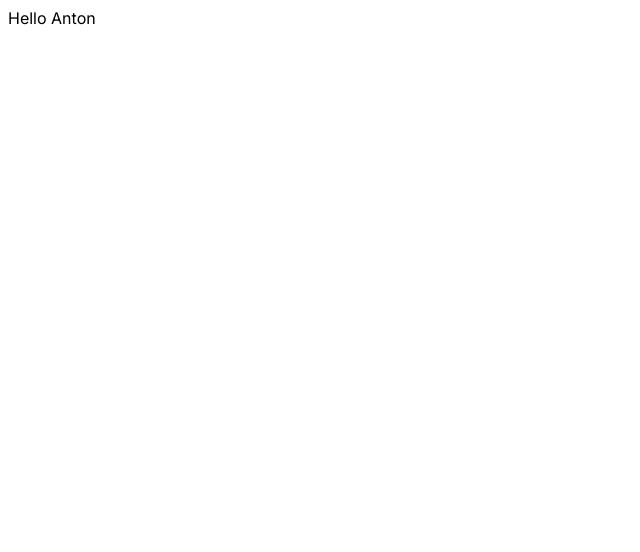
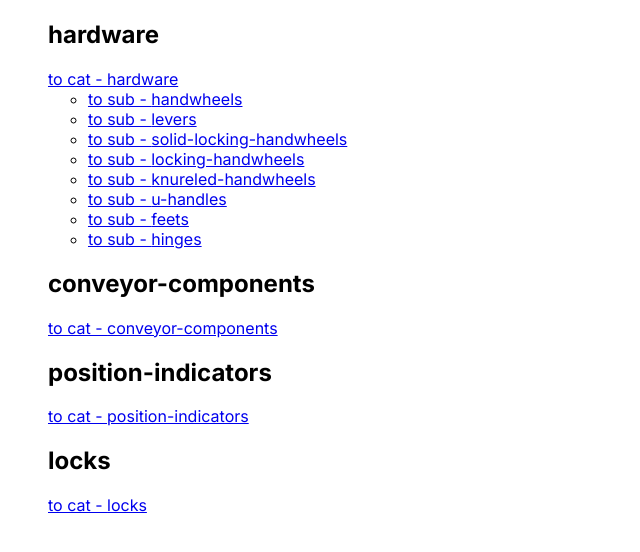
Before and after one commit to chertoha/aka-next-front, a Next.js app: page / in a window 1280 px wide. Shown: the top 552 px of the page, without its empty margins (0-640 px from the left). Built offline with nearby package versions, Linux system fonts and the light colour scheme.

Commit message:
routing troubles

```diff
--- a/public/categories.json
+++ b/public/categories.json
@@ -1,60 +1,63 @@
 [
   {
     "id": "1",
-    "requestedUrl": "hardware",
+    "title": "hardware",
     "sub": [
       {
         "id": "1",
-        "requestedUrl": "handwheels",
+        "title": "handwheels",
         "img": "url"
       },
       {
         "id": "2",
-        "requestedUrl": "levers",
+        "title": "levers",
         "img": "url"
       },
       {
         "id": "3",
-        "requestedUrl": "solid-locking-handwheels",
+        "title": "solid-locking-handwheels",
         "img": "url"
       },
       {
         "id": "4",
-        "requestedUrl": "locking-handwheels",
+        "title": "locking-handwheels",
         "img": "url"
       },
       {
         "id": "5",
-        "requestedUrl": "knureled-handwheels",
+        "title": "knureled-handwheels",
         "img": "url"
       },
       {
         "id": "6",
-        "requestedUrl": "u-handles",
+        "title": "u-handles",
         "img": "url"
       },
       {
         "id": "7",
-        "requestedUrl": "feets",
+        "title": "feets",
         "img": "url"
       },
       {
         "id": "8",
-        "requestedUrl": "hinges",
+        "title": "hinges",
         "img": "url"
       }
     ]
   },
   {
     "id": "2",
-    "requestedUrl": "conveyor-components"
+    "title": "conveyor-components",
+    "sub": []
   },
   {
     "id": "3",
-    "requestedUrl": "position-indicators"
+    "title": "position-indicators",
+    "sub": []
   },
   {
     "id": "4",
-    "requestedUrl": "locks"
+    "title": "locks",
+    "sub": []
   }
 ]
--- a/src/app/page.tsx
+++ b/src/app/page.tsx
@@ -1,6 +1,45 @@
 import Image from "next/image";
+import Link from "next/link";
 // import styles from './page.module.css'
 
-export default function Home() {
-  return <main>Hello Anton </main>;
+interface ISubCutegory {
+  id: number;
+  title: string;
+  img: string;
 }
+
+interface ICategories {
+  id: number;
+  title: string;
+  sub: ISubCutegory[];
+}
+
+const Home = async () => {
+  const response = await fetch("http://localhost:5000/categories.json");
+  const categories: ICategories[] = await response.json();
+
+  console.log(categories);
+  return (
+    <main>
+      <ul>
+        {categories.map(({ id, sub, title }) => (
+          <div key={id}>
+            <h2>{title}</h2>
+            <Link href={title}>to cat - {title}</Link>
+            <ul>
+              {sub.map(({ id, title: subtitle, img }) => (
+                <li key={id}>
+                  <Link href={`${title}/${subtitle}`}>
+                    to sub - {subtitle}{" "}
+                  </Link>
+                </li>
+              ))}
+            </ul>
+          </div>
+        ))}
+      </ul>
+    </main>
+  );
+};
+
+export default Home;
```
Also changed, not shown: src/app/[category]/[sub]/page.tsx (added, +12 -0 lines), src/app/products/[id]/page.tsx (added, +14 -0 lines).
